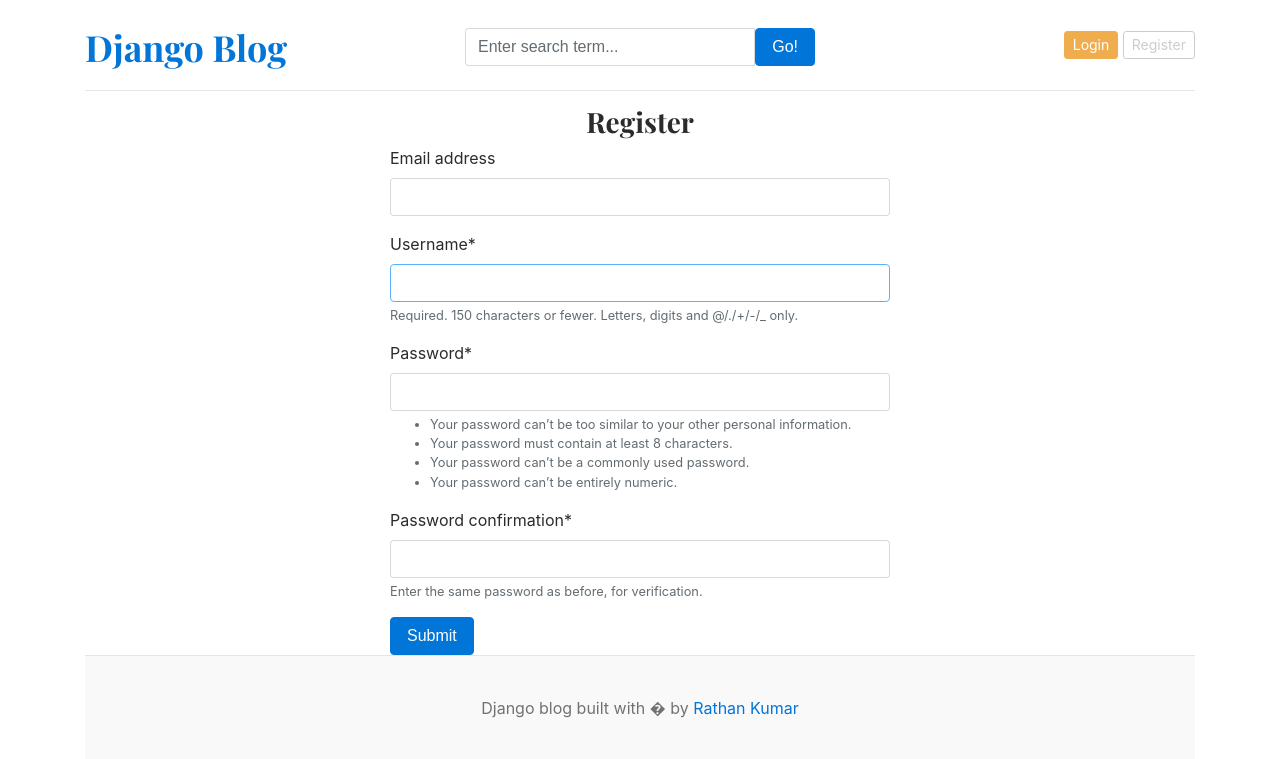
After one commit to ssatheesh9944/django-blog, a Django app: page /register in a window 1280 px wide. The commit adds this page. Shown: the top 759 px of the page. Run offline with Django 4.2, Linux system fonts and the light colour scheme; data that the repository does not hold is empty; some libraries are stand-ins or nearby versions.

Commit message:
login and register functionality

```diff
--- /dev/null
+++ b/blog_main/forms.py
@@ -0,0 +1,7 @@
+from django.contrib.auth.models import User
+from django.contrib.auth.forms import UserCreationForm
+
+class RegistrationForm(UserCreationForm):
+    class Meta:
+        model = User
+        fields = ['email','username','password1','password2']
--- a/blog_main/settings.py
+++ b/blog_main/settings.py
@@ -39,6 +39,8 @@ INSTALLED_APPS = [
     'django.contrib.staticfiles',
     'blog_app',
     'assignments',
+    'crispy_forms',
+    'crispy_bootstrap4'
 ]
 
 MIDDLEWARE = [
@@ -132,3 +134,5 @@ MEDIA_ROOT = BASE_DIR/'media'
 # https://docs.djangoproject.com/en/4.2/ref/settings/#default-auto-field
 
 DEFAULT_AUTO_FIELD = 'django.db.models.BigAutoField'
+
+CRISPY_TEMPLATE_PACK = 'bootstrap4'
--- a/blog_main/urls.py
+++ b/blog_main/urls.py
@@ -25,8 +25,11 @@ urlpatterns = [
     path('admin/', admin.site.urls),
     path('',views.home,name='home'),
     path('category/',include('blog_app.urls')),
-    path('<slug:blog_slug>',blog_app_views.blogs,name="blog"),
+    path('blog/<slug:blog_slug>',blog_app_views.blogs,name="blog"),
     # search endpoint
-    path('blogs/search',blog_app_views.search,name="search")
+    path('blog/search',blog_app_views.search,name="search"),
+    path('register',views.register,name="register"),
+    path('login',views.login,name="login"),
+    path('logout',views.logout,name="logout")
 
 ] +static(settings.MEDIA_URL,document_root= settings.MEDIA_ROOT)
--- a/blog_main/views.py
+++ b/blog_main/views.py
@@ -1,6 +1,9 @@
-from django.shortcuts import render
+from django.shortcuts import render,redirect
 from blog_app.models import Category,Blog
 from assignments.models import About
+from .forms import RegistrationForm
+from django.contrib.auth.forms import AuthenticationForm
+from django.contrib import auth
 
 def home(request):
     featured_posts = Blog.objects.filter(is_featured=True,status='Published').order_by('created_at')
@@ -17,3 +20,34 @@ def home(request):
         "about":about
     }
     return render(request,'home.html',context)
+
+def register(request):
+    if request.method == 'POST':
+        form = RegistrationForm(request.POST)
+        if form.is_valid():
+            form.save()
+            return redirect('register')
+    else:
+        form = RegistrationForm()
+    context = {'form':form}
+    return render(request,'register.html',context)
+
+def login(request):
+    if request.method =='POST':
+        form = AuthenticationForm(request,request.POST)
+        if form.is_valid():
+            username = form.cleaned_data['username']
+            password = form.cleaned_data['password']
+
+            user = auth.authenticate(username=username,password=password)
+            if user is not None:
+                auth.login(request,user)
+            return redirect('home')
+
+    form = AuthenticationForm()
+    context = {'form':form}
+    return render(request,'login.html',context)
+
+def logout(request):
+    auth.logout(request)
+    return redirect('home')
--- a/templates/base.html
+++ b/templates/base.html
@@ -27,8 +27,14 @@
             </form>
           </div>
           <div class="col-4 d-flex justify-content-end align-items-center">
-            <a class="btn btn-sm btn-warning" href="#">Login</a> &nbsp;
-            <a class="btn btn-sm btn-outline-secondary" href="#">Register</a>
+            {% if not user.is_authenticated %}
+            <a class="btn btn-sm btn-warning" href="{% url 'login' %}">Login</a> &nbsp;
+            <a class="btn btn-sm btn-outline-secondary" href="{% url 'register' %}">Register</a>
+            {% else %}
+            <span>You are logged in as {{user}}</span>
+            &emsp;
+            <span><a href="{% url 'logout' %}">Logout</a></span>
+            {% endif %}
           </div>
         </div>
       </header>
--- a/templates/home.html
+++ b/templates/home.html
@@ -40,7 +40,7 @@
         {% for post in posts  %}
         <div class="card border-0" >
           <div class="card-body">
-            <h3>{{post.title}}</h3>
+            <h3><a href="{% url 'blog' post.slug %}" class="text-dark"> {{post.title}}</a></h3>
             <small class="mb-1 text-muted">{{post.created_at |timesince}} ago | {{post.author}}</small>
             <p class="card-text">{{post.short_description | truncatewords:20}}</p>
           </div>
--- /dev/null
+++ b/templates/register.html
@@ -0,0 +1,12 @@
+{% extends "base.html" %}
+
+{% block content %}
+{% load crispy_forms_tags %}
+<h3 class="text-center"> Register</h3>
+<form action="{% url 'register' %}" method = 'POST' style='width: 500px; margin:auto;'>
+    {% csrf_token %}
+    {{form | crispy}}
+    <button type="submit" class="btn btn-primary">Submit </button>
+</form>
+
+{% endblock content %}
```
Also changed, not shown: templates/login.html (added, +12 -0 lines).
